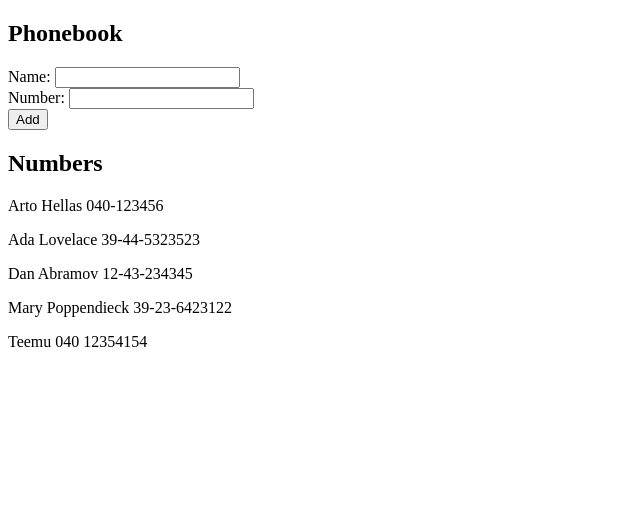
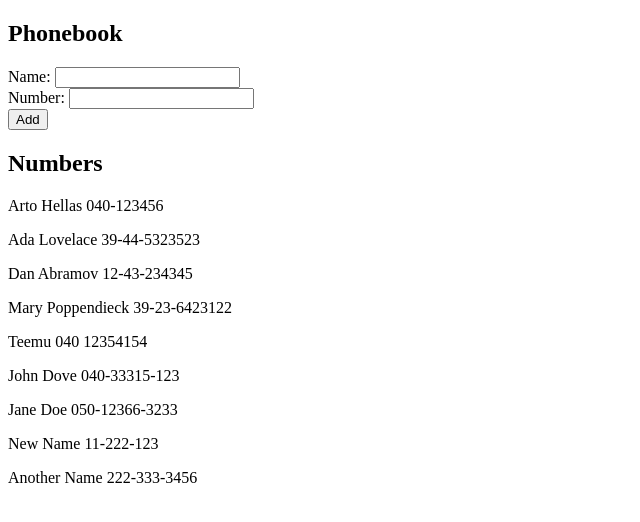
Before and after one commit to Aksuu/mooc-fullstack-kurssi, a React (Create React App) app in the folder part2/puhelinluettelo/: page / in a window 1280 px wide. Shown: the top 522 px of the page, without its empty margins (0-640 px from the left). Built offline with nearby package versions, Linux system fonts and the light colour scheme; data requests are answered from the project's data file.

Commit message:
Exercise 2.13 and uncontrollod input warning fix

```diff
--- a/part2/puhelinluettelo/db.json
+++ b/part2/puhelinluettelo/db.json
@@ -24,6 +24,66 @@
       "name": "Teemu",
       "number": "040 12354154",
       "id": 5
+    },
+    {
+      "name": "John Dove",
+      "number": "040-33315-123",
+      "id": 6
+    },
+    {
+      "name": "Jane Doe",
+      "number": "050-12366-3233",
+      "id": 7
+    },
+    {
+      "name": "New Name",
+      "number": "11-222-123",
+      "id": 8
+    },
+    {
+      "0": {
+        "name": "Arto Hellas",
+        "number": "040-123456",
+        "id": 1
+      },
+      "1": {
+        "name": "Ada Lovelace",
+        "number": "39-44-5323523",
+        "id": 2
+      },
+      "2": {
+        "name": "Dan Abramov",
+        "number": "12-43-234345",
+        "id": 3
+      },
+      "3": {
+        "name": "Mary Poppendieck",
+        "number": "39-23-6423122",
+        "id": 4
+      },
+      "4": {
+        "name": "Teemu",
+        "number": "040 12354154",
+        "id": 5
+      },
+      "5": {
+        "name": "John Dove",
+        "number": "040-33315-123",
+        "id": 6
+      },
+      "6": {
+        "name": "Jane Doe",
+        "number": "050-12366-3233",
+        "id": 7
+      },
+      "7": {
+        "name": "New Name",
+        "number": "11-222-123",
+        "id": 8
+      },
+      "name": "Another Name",
+      "number": "222-333-3456",
+      "id": 9
     }
   ]
 }
--- a/part2/puhelinluettelo/src/App.js
+++ b/part2/puhelinluettelo/src/App.js
@@ -1,7 +1,7 @@
 import { useState, useEffect } from 'react'
 import ContactForm from './components/ContactForm'
 import Contacts from './components/Contacts'
-import axios from "axios";
+import contactService from './services/contacts'
 
 const App = () => {
   const [persons, setPersons] = useState([])
@@ -9,11 +9,13 @@ const App = () => {
   const [contacts, setContacts] = useState([])
 
   useEffect(() => {
-    axios.get("http://localhost:3001/contacts").then((response) => {
-      setPersons(response.data);
-      setContacts(response.data);
-    });
-  }, []);
+    contactService
+      .getAll()
+        .then(initialContacts => {
+          setPersons(initialContacts)
+          setContacts(initialContacts)
+        })
+  }, [])
 
   const addContact = (event) => {
     event.preventDefault()
@@ -21,11 +23,11 @@ const App = () => {
     const filterDuplicates = persons.filter((person) => person.name === newPerson.name)
 
     if (filterDuplicates.length === 0) {
-      axios
-          .post('http://localhost:3001/contacts', newPerson)
-          .then(response =>{
-            setPersons(persons.concat(newPerson))
-            setContacts(contacts.concat(newPerson))
+      contactService
+        .create(newPerson)
+          .then(returnedContact => {
+            setNewPerson(persons.concat(returnedContact))
+            setContacts(persons.concat(returnedContact))
           })
       } else {
         alert(`${newPerson.name} already exists in the phonebook.`)
--- a/part2/puhelinluettelo/src/components/ContactForm.js
+++ b/part2/puhelinluettelo/src/components/ContactForm.js
@@ -6,14 +6,14 @@ const ContactForm = ({ addContact, newPerson, handleChange }) => {
     <div>
       Name: <input
               name='name'
-              value={newPerson.name}
+              value={newPerson.name || ''}
               onChange={handleChange}
             />
     </div>
     <div>
       Number: <input
               name='number'
-              value={newPerson.number}
+              value={newPerson.number || ''}
               onChange={handleChange}
               />
     </div>
--- /dev/null
+++ b/part2/puhelinluettelo/src/services/contacts.js
@@ -0,0 +1,19 @@
+import axios from 'axios'
+const baseUrl = 'http://localhost:3001/contacts'
+
+const getAll = () => {
+  const request = axios.get(baseUrl)
+  return request.then(response => response.data)
+}
+
+const create = newObject => {
+  const request = axios.post(baseUrl, newObject)
+  return request.then(response => response.data)
+}
+
+const update = (id, newObject) => {
+  const request = axios.put(`${baseUrl}/${id}`, newObject)
+  return request.then(response => response.data)
+}
+
+export default { getAll, create, update }
```
